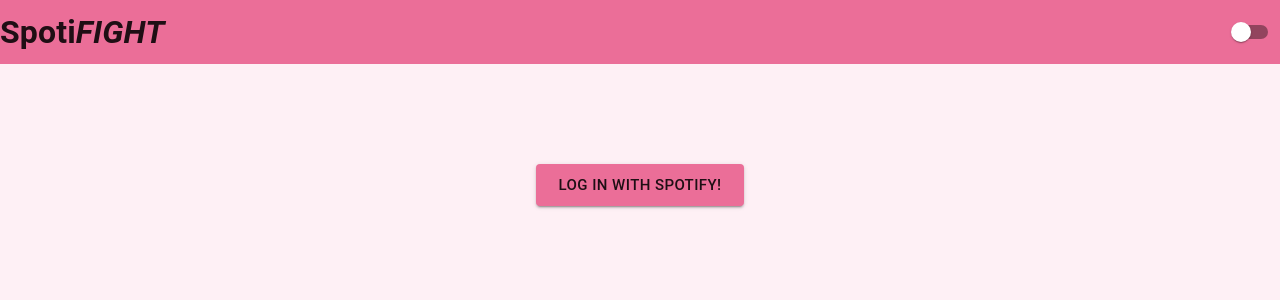
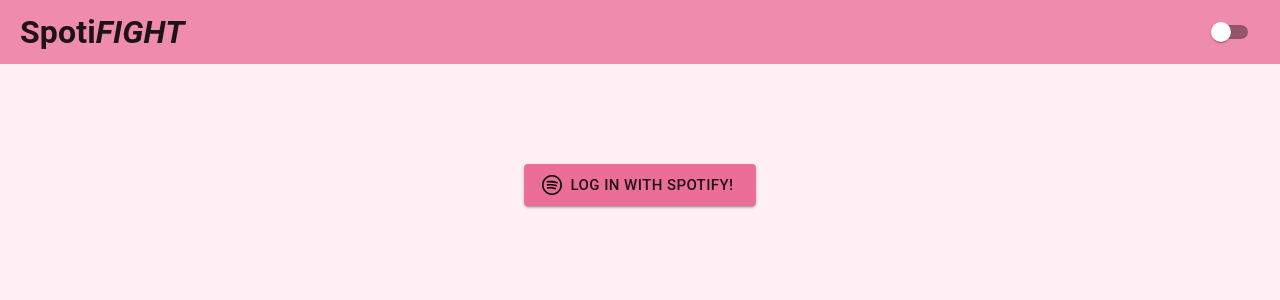
Before and after one commit to bearthugs/hackathon1, a React (Create React App) app in the folder frontend/: page /authentication in a window 1280 px wide. Shown: the top 300 px of the page. Built offline with nearby package versions, Linux system fonts and the light colour scheme.

Commit message:
frontend

```diff
--- a/frontend/package.json
+++ b/frontend/package.json
@@ -7,6 +7,7 @@
     "@emotion/react": "^11.13.3",
     "@emotion/styled": "^11.13.0",
     "@mui/material": "^5.16.7",
+    "@svgr/webpack": "^8.1.0",
     "@testing-library/jest-dom": "^5.17.0",
     "@testing-library/react": "^13.4.0",
     "@testing-library/user-event": "^13.5.0",
--- a/frontend/src/App.jsx
+++ b/frontend/src/App.jsx
@@ -5,7 +5,8 @@ import { Toggle } from './components/Toggle';
 import { HeaderBox } from './components/HeaderBox';
 import { Theme } from './Theme';
 import { ThemeProvider, CssBaseline } from '@mui/material';
-
+import { Box, Button } from '@mui/material';
+import { ConditionalButton } from './components/ConditionalButton';
 
 function App () {
   const [darkMode, setDarkMode] = React.useState(false)
@@ -28,12 +29,15 @@ function App () {
   return (
     <ThemeProvider theme={theme}>
       <CssBaseline/>
-      <HeaderBox>
+    <BrowserRouter>
+    <HeaderBox>
             <h1>Spoti<em>FIGHT</em></h1>
             {/* <pre>{data}</pre> */}
-            <Toggle darkMode={darkMode} handleThemeChange={handleThemeChange}/>
-        </HeaderBox>
-    <BrowserRouter>
+            <Box>
+              <Toggle darkMode={darkMode} handleThemeChange={handleThemeChange}/>
+              <ConditionalButton variant='contained'>Back</ConditionalButton>
+            </Box>
+      </HeaderBox>
     < Wrapper/>
     </BrowserRouter>
     </ThemeProvider>
--- /dev/null
+++ b/frontend/src/components/ConditionalButton.jsx
@@ -0,0 +1,17 @@
+import * as React from 'react'
+import Button from '@mui/material/Button';
+import { useNavigate, useLocation } from 'react-router-dom';
+
+export const ConditionalButton = () => {
+    const nav = useNavigate()
+    // const location = useLocation();
+    let url = window.location.href
+    url = url.split('/')
+    // Check if the current URL matches the specified URL path
+    // const shouldShowButton = url.includes('authenticate');
+    if (url.includes('authentication') || url.includes('home')) return null;
+
+    return (
+        <Button variant='contained' onClick={() => nav('/home')}>Back</Button>
+    )
+}
--- a/frontend/src/components/HeaderBox.jsx
+++ b/frontend/src/components/HeaderBox.jsx
@@ -2,10 +2,11 @@ import { styled, Box } from '@mui/material';
 
 // This is the header bar where logout and PRESTO is used
 export const HeaderBox = styled(Box)(({ theme }) =>({
-  backgroundColor: theme.palette.primary.main,
+  backgroundColor: theme.palette.primary.light,
   display: 'flex',
   justifyContent: 'space-between',
   flexWrap: 'nowrap',
   alignItems: 'center',
-  height: '8vh'
+  height: '8vh',
+  padding: '20px'
 }))
--- a/frontend/src/page/Authentication.jsx
+++ b/frontend/src/page/Authentication.jsx
@@ -3,7 +3,7 @@ import Button from '@mui/material/Button';
 import { getAuthentication } from '../function'
 import { useNavigate } from 'react-router-dom';
 import Box from '@mui/material/Box';
-import { SpotifyIcon } from '../components/SpotifyIcon'
+import { ReactComponent as MyIcon } from '../spotify-logo.svg';
 const handleClick = async (nav) => {
     const response = await getAuthentication()
     if (response.status === 200) {
@@ -17,7 +17,7 @@ export const Authentication = () => {
     const nav = useNavigate()
     return (
         <Box sx={{ padding: '100px', display: 'flex', justifyContent: 'center'}} >
-            <Button variant='contained' size='large' onClick={() => handleClick(nav)}>Log in with Spotify!</Button>
+            <Button startIcon={<MyIcon />} variant='contained' size='large' onClick={() => handleClick(nav)}>Log in with Spotify!</Button>
         </Box>
     )
 }
--- a/frontend/src/page/Join.jsx
+++ b/frontend/src/page/Join.jsx
@@ -15,22 +15,21 @@ export const Join = () => {
         const response = await checkRoomId(code)
         if (response.status === 200) {
             console.log(code)
-            // nav('/room/' + code)
+            nav(`/room/${code}`)
         } else {
-            console.log(response.status)
+            console.log(response.data)
         }
     }
 
     return (
-        <Box>
+        <Box sx={{ display: 'flex', flexDirection: 'column', justifyContent: 'center', alignContent: 'center', alignItems: 'center' }}>
             <FormBox theme={theme}>
                 <LabelInput>Room Code</LabelInput>
                 <InputBox name='code' placeholder={'Room Code'} value={code} onChange={(e) => setCode(e.target.value)} required>
                 </InputBox>
-
             </FormBox>
 
-            <Button variant='contained' onClick={() => {
+            <Button sx={{ width: '40%'}} variant='contained' onClick={() => {
                     handleClick(nav, code)
                 }}>Start Game</Button>
         </Box>
```
Also changed, not shown: frontend/src/spotify-logo.svg, 1 other file (tests, documents, lock files or other folders).
